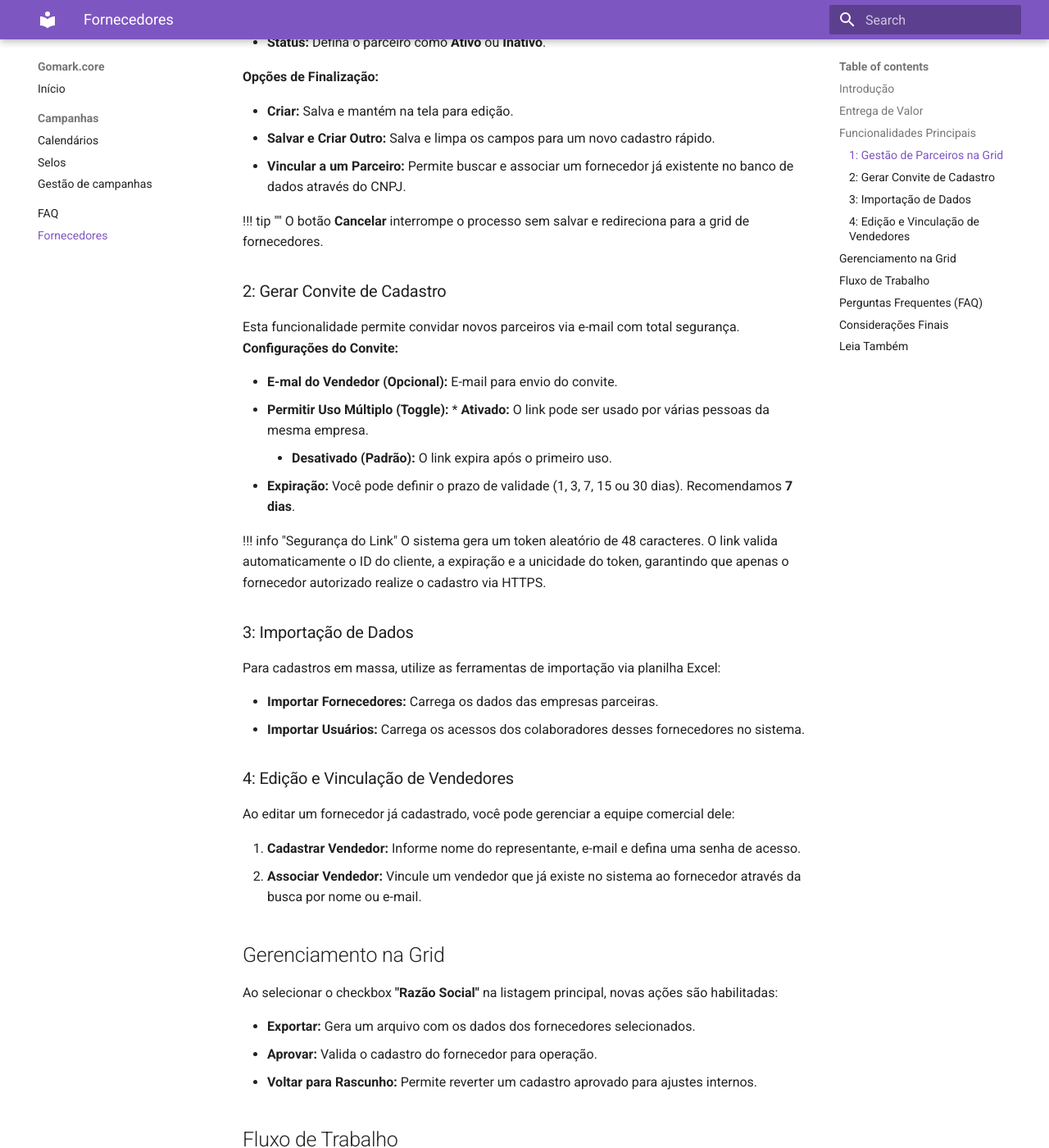
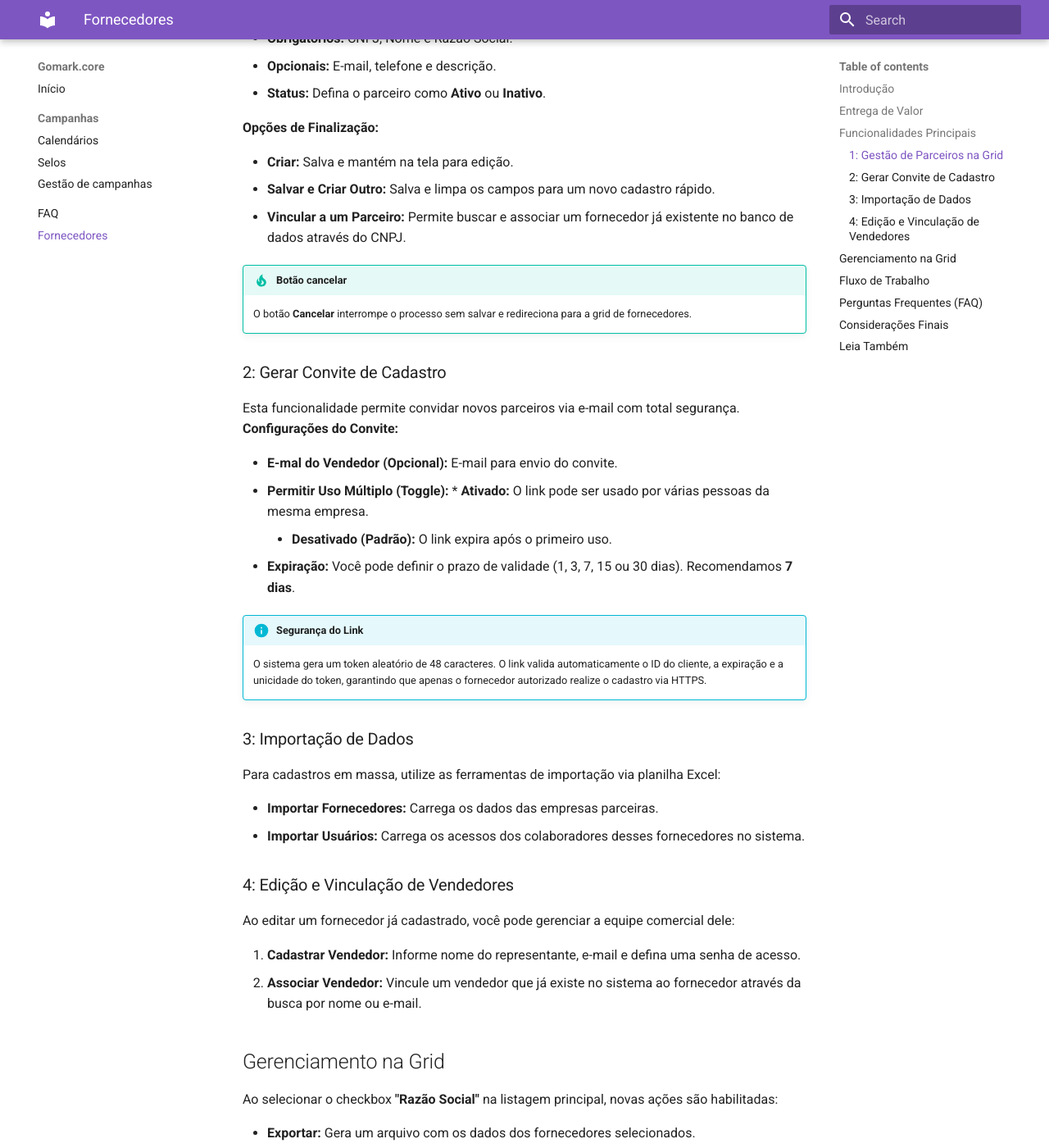
Before and after one commit to suporte552/documentacao, an MkDocs documentation site: the page built from docs/Fornecedores.md, in a window 1280 px wide and 1400 px high, scrolled down 824 px. Shown: the whole window at 82% size. Built offline with MkDocs 1.6.1 and Material for MkDocs 9.7.7, drawn with Linux system fonts in a browser that asks for light colours; some of the changed text lies outside the part shown.

Commit message:
vault backup: 2026-04-01 14:26:29

```diff
--- a/docs/Fornecedores.md
+++ b/docs/Fornecedores.md
@@ -2,7 +2,8 @@
 
 O Portal do Fornecedor é uma interface dedicada que permite aos parceiros acessar o sistema de forma independente. Com ele, é possível gerenciar produtos, visualizar campanhas e enviar propostas diretamente para os clientes da Gomark, estabelecendo um relacionamento B2B2C eficiente e colaborativo.
 
-!!! info "Caminho" Menu Lateral esquerdo → Operacional → Fornecedores
+!!! info "Caminho"
+    Menu Lateral esquerdo → Operacional → Fornecedores
 
 ## Entrega de Valor
 
@@ -27,7 +28,8 @@ Na tela principal de fornecedores, você tem o controle total dos cadastros.
 - **Salvar e Criar Outro:** Salva e limpa os campos para um novo cadastro rápido.
 - **Vincular a um Parceiro:** Permite buscar e associar um fornecedor já existente no banco de dados através do CNPJ.
 
-!!! tip "" O botão **Cancelar** interrompe o processo sem salvar e redireciona para a grid de fornecedores.
+!!! tip "Botão cancelar"
+    O botão **Cancelar** interrompe o processo sem salvar e redireciona para a grid de fornecedores.
 
 ### 2: Gerar Convite de Cadastro
 Esta funcionalidade permite convidar novos parceiros via e-mail com total segurança.
@@ -38,7 +40,8 @@ Esta funcionalidade permite convidar novos parceiros via e-mail com total segura
     - **Desativado (Padrão):** O link expira após o primeiro uso.
 - **Expiração:** Você pode definir o prazo de validade (1, 3, 7, 15 ou 30 dias). Recomendamos **7 dias**.
 
-!!! info "Segurança do Link" O sistema gera um token aleatório de 48 caracteres. O link valida automaticamente o ID do cliente, a expiração e a unicidade do token, garantindo que apenas o fornecedor autorizado realize o cadastro via HTTPS.
+!!! info "Segurança do Link"
+    O sistema gera um token aleatório de 48 caracteres. O link valida automaticamente o ID do cliente, a expiração e a unicidade do token, garantindo que apenas o fornecedor autorizado realize o cadastro via HTTPS.
 
 
 ### 3: Importação de Dados
@@ -101,8 +104,6 @@ graph TD
 !!! question "Como aprovar um fornecedor que acabou de se cadastrar via convite?"
     Na grid de fornecedores, selecione o registro desejado através do checkbox e utilize a opção de "Aprovar" que aparecerá no menu de ações.
 
----
-
 ## Considerações Finais
 
 O gerenciamento de fornecedores é o ponto de partida para o ecossistema colaborativo da Gomark. Manter os cadastros aprovados e os vendedores vinculados corretamente garante que o fluxo de propostas e produtos ocorra sem interrupções.
```
